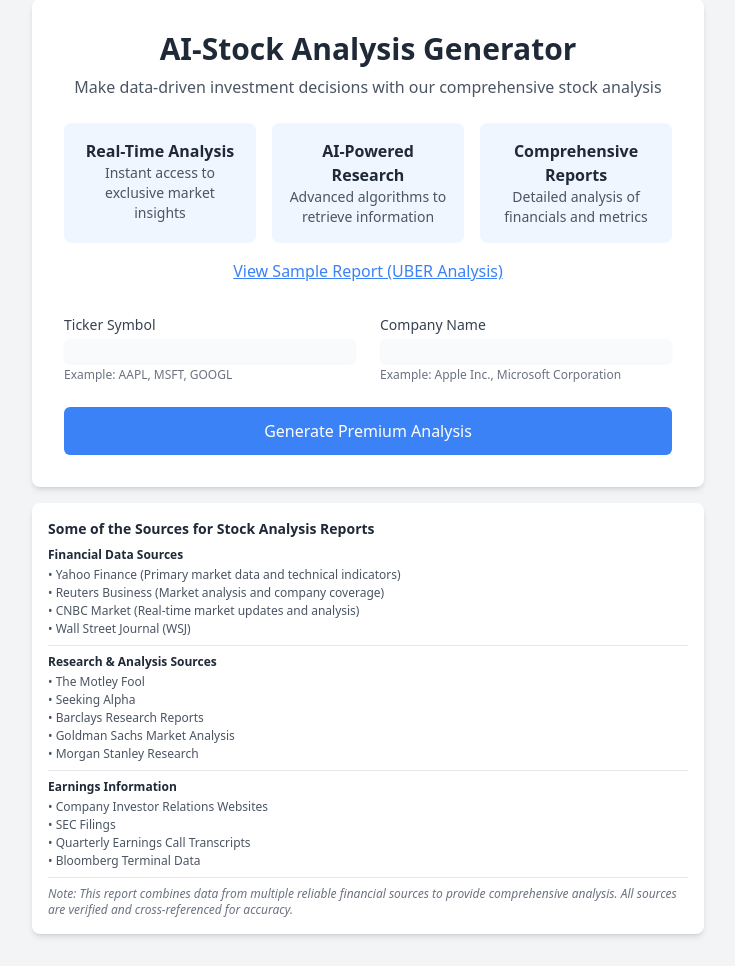
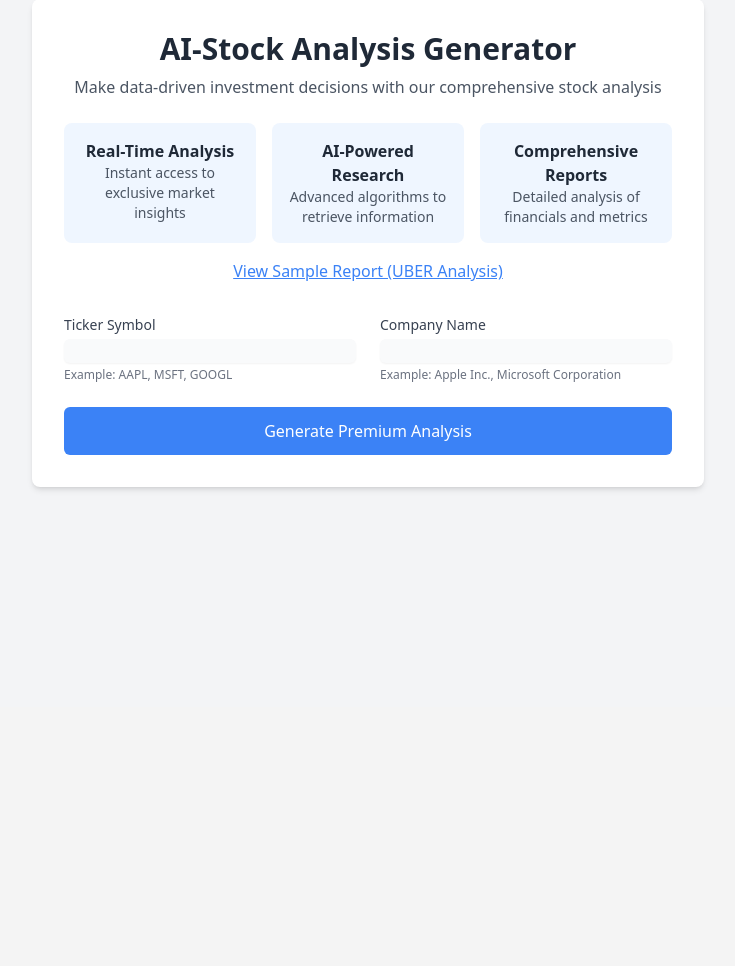
Before and after one commit to chauhanyash000/fintech-ai, a Flask app: page / in a window 1280 px wide. Shown: the part 93-1059 px from the top of the page, without its empty margins (272-1007 px from the left). After the commit the page ends 584 px from the top, so only its background shows below. Run offline with Flask 3, Linux system fonts and the light colour scheme; some libraries are stand-ins or nearby versions.

Commit message:
Update index.html

```diff
--- a/templates/index.html
+++ b/templates/index.html
@@ -187,54 +187,11 @@
                         class="w-full bg-blue-500 text-white py-3 px-4 rounded-md hover:bg-blue-600
                                focus:outline-none focus:ring-2 focus:ring-blue-500 focus:ring-offset-2
                                transition duration-150 ease-in-out flex items-center justify-center">
-                    <span>Generate Premium Analysis</span>
+                    <span>Generate Premium Analysis </span>
                 </button>
             </form>
         </div>
 
-
-        <!-- Analysis Report Sources Section -->
-<!-- Analysis Report Sources Section -->
-<div class="max-w-2xl mx-auto bg-white p-4 rounded-lg shadow-md mt-4 text-xs">
-    <h2 class="text-sm font-bold text-gray-800 mb-2">Some of the Sources for Stock Analysis Reports</h2>
-
-    <div class="space-y-2">
-        <div class="border-b pb-2">
-            <h3 class="font-semibold text-xs text-gray-800 mb-1">Financial Data Sources</h3>
-            <ul class="space-y-0.5 text-gray-600">
-                <li>• Yahoo Finance (Primary market data and technical indicators)</li>
-                <li>• Reuters Business (Market analysis and company coverage)</li>
-                <li>• CNBC Market (Real-time market updates and analysis)</li>
-                <li>• Wall Street Journal (WSJ) </li>
-            </ul>
-        </div>
-
-        <div class="border-b pb-2">
-            <h3 class="font-semibold text-xs text-gray-800 mb-1">Research & Analysis Sources</h3>
-            <ul class="space-y-0.5 text-gray-600">
-                <li>• The Motley Fool </li>
-                <li>• Seeking Alpha </li>
-                <li>• Barclays Research Reports</li>
-                <li>• Goldman Sachs Market Analysis</li>
-                <li>• Morgan Stanley Research</li>
-            </ul>
-        </div>
-
-        <div class="border-b pb-2">
-            <h3 class="font-semibold text-xs text-gray-800 mb-1">Earnings Information</h3>
-            <ul class="space-y-0.5 text-gray-600">
-                <li>• Company Investor Relations Websites</li>
-                <li>• SEC Filings </li>
-                <li>• Quarterly Earnings Call Transcripts</li>
-                <li>• Bloomberg Terminal Data</li>
-            </ul>
-        </div>
-
-        <div>
-            <p class="text-xs text-gray-500 italic">Note: This report combines data from multiple reliable financial sources to provide comprehensive analysis. All sources are verified and cross-referenced for accuracy.</p>
-        </div>
-    </div>
-</div>
 
         <!-- Status Display -->
         <div id="status-display" class="max-w-md mx-auto mt-8 hidden">
```
